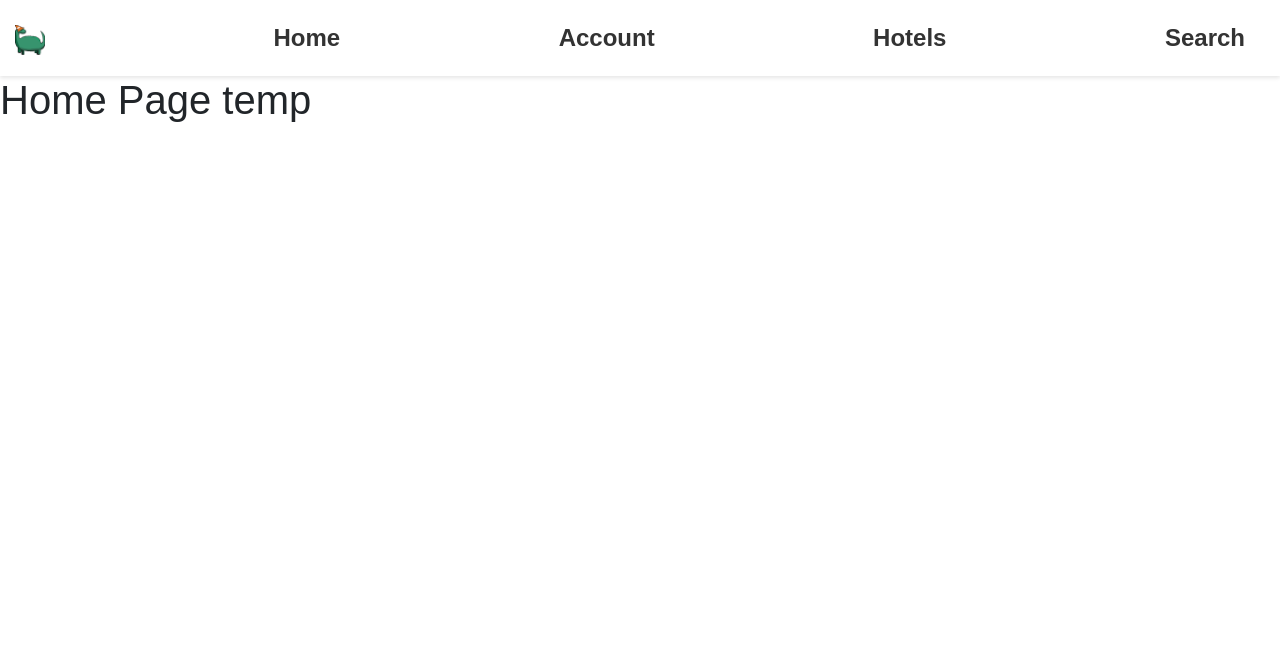
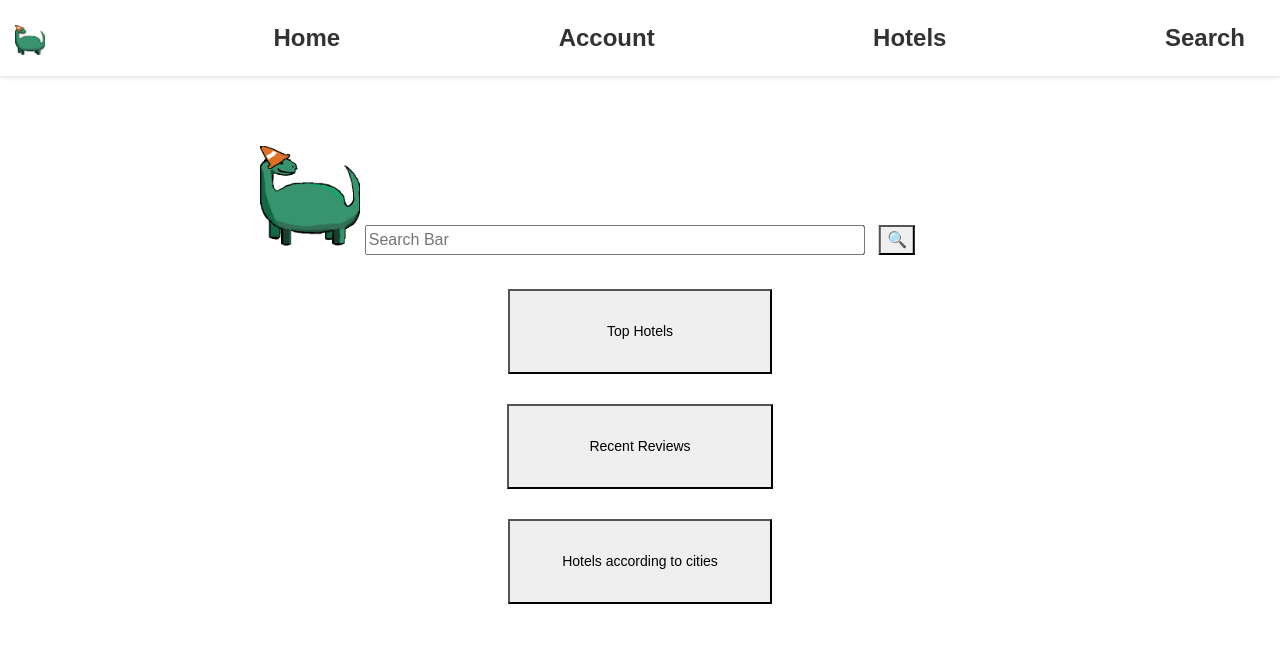
Before and after one commit to HarshSuvarna/hotelReviewWebapp, a Django app: page /home/ in a window 1280 px wide. Shown: the top 645 px of the page. Run offline with Django 5.2, Linux system fonts and the light colour scheme; some libraries are stand-ins or nearby versions.

Commit message:
created home page

```diff
--- /dev/null
+++ b/dino/static/styles/home.css
@@ -0,0 +1,57 @@
+#search-bar {
+    /*
+    display: flex;
+    justify-content: center;
+    align-items: center;
+    height: 10vh;  */
+
+    position: absolute;
+    top: 30%; /* 调整这个值来改变垂直位置 */
+    left: 50%;
+    transform: translate(-50%, -50%); /* 使用transform来精确居中 */
+}
+
+#search-bar input[type="text"] {
+    /* 输入框的样式 */
+    width: 500px;
+    margin-right: 10px; /* 可以调整间距 */
+}
+
+#search-bar button {
+    /* 按钮的样式 */
+}
+
+#logo img {
+    width: 100px; /* 或者您希望的尺寸 */
+    height: auto; /* 保持图片的纵横比 */
+    margin-left: 260px; /* 将logo推向右边 */
+    /*margin-right: 260px;   /* 可以指定右边距来进一步控制位置 */
+    margin-top: 70px;
+}
+
+#buttons-container {
+    display: flex; /* 启用flexbox */
+    flex-direction: column; /* 子元素垂直排列 */
+    align-items: center; /* 子元素在交叉轴上居中，即水平居中 */
+    justify-content: center; /* 子元素在主轴上居中，即垂直居中 */
+    height: 50vh; /* 容器高度设置为视口的100% */
+    gap: 30px; /* 设置按钮之间的间隔 */
+}
+
+#top-hotels {
+    padding: 30px 97px; /* 根据需要调整按钮的内边距来改变大小 */
+    font-size: 14px; /* 调整文字大小也会影响按钮的总体大小 */
+    /* 添加其他想要的样式 */
+}
+
+#recent-reviews {
+    padding: 30px 80px; /* 提供不同的内边距值 */
+    font-size: 14px; /* 不同的文字大小 */
+    /* 添加其他想要的样式 */
+}
+
+#hotels-by-cities {
+    padding: 30px 52px; /* 提供不同的内边距值 */
+    font-size: 14px; /* 不同的文字大小 */
+    /* 添加其他想要的样式 */
+}
--- a/dino/templates/home.html
+++ b/dino/templates/home.html
@@ -2,15 +2,37 @@
 {% load static %}
 
 {% block extra_css %}
-<!-- add css file here -->
-<link href="" rel="stylesheet" type="text/css">
+<link href="{% static 'styles/home.css' %}" rel="stylesheet" type="text/css">
+
 {% endblock extra_css %}
+
 {% block content %}
-<div>
-    <h1>Home Page temp</h1>
-    <ul>
 
-    </ul>
+<div id = "main-content">
+    <div id="logo">
+        <img src="{% static 'images/dino_logo.png' %}" alt="Logo">
+    </div>
+    <div id="search-bar">
+        <input type="text" placeholder="Search Bar">
+        <button type="submit">🔍</button>
+    </div>
+
+    <!-- 主要内容部分 -->
+    <section id="buttons-container">
+        <button type="button" id="top-hotels">Top Hotels</button>
+        <button type="button" id="recent-reviews">Recent Reviews</button>
+        <button type="button" id="hotels-by-cities">Hotels according to cities</button>
+    </section>
+
+
 </div>
 
+
+
+
+<!--{% block extra_js %}-->
+<!--&lt;!&ndash; Add your JavaScript file here &ndash;&gt;-->
+<!--<script src="{% static 'js/home.js' %}" type="text/javascript"></script>-->
+<!--{% endblock extra_js %}-->
+
 {% endblock %}
```
Also changed, not shown: 3 other files.
